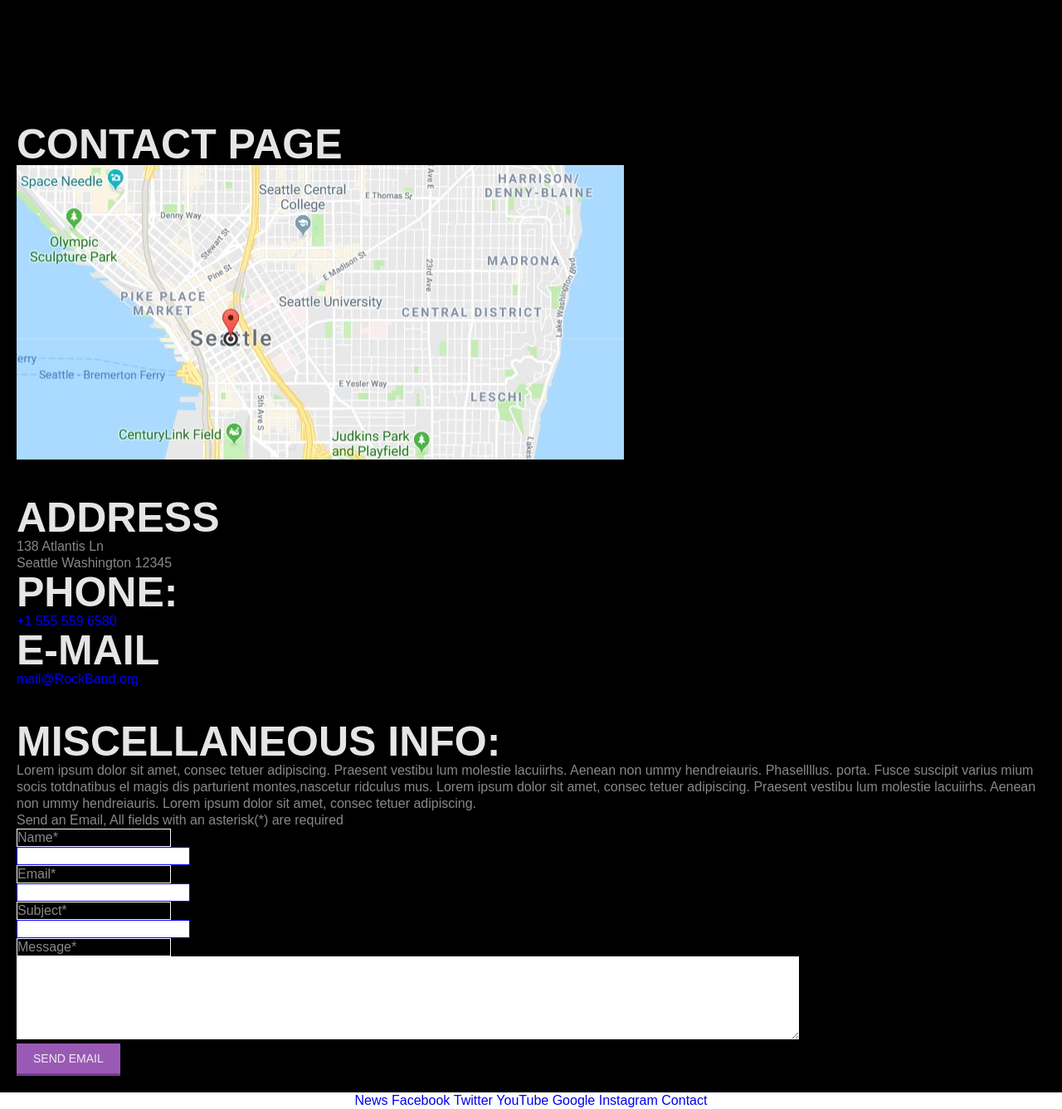
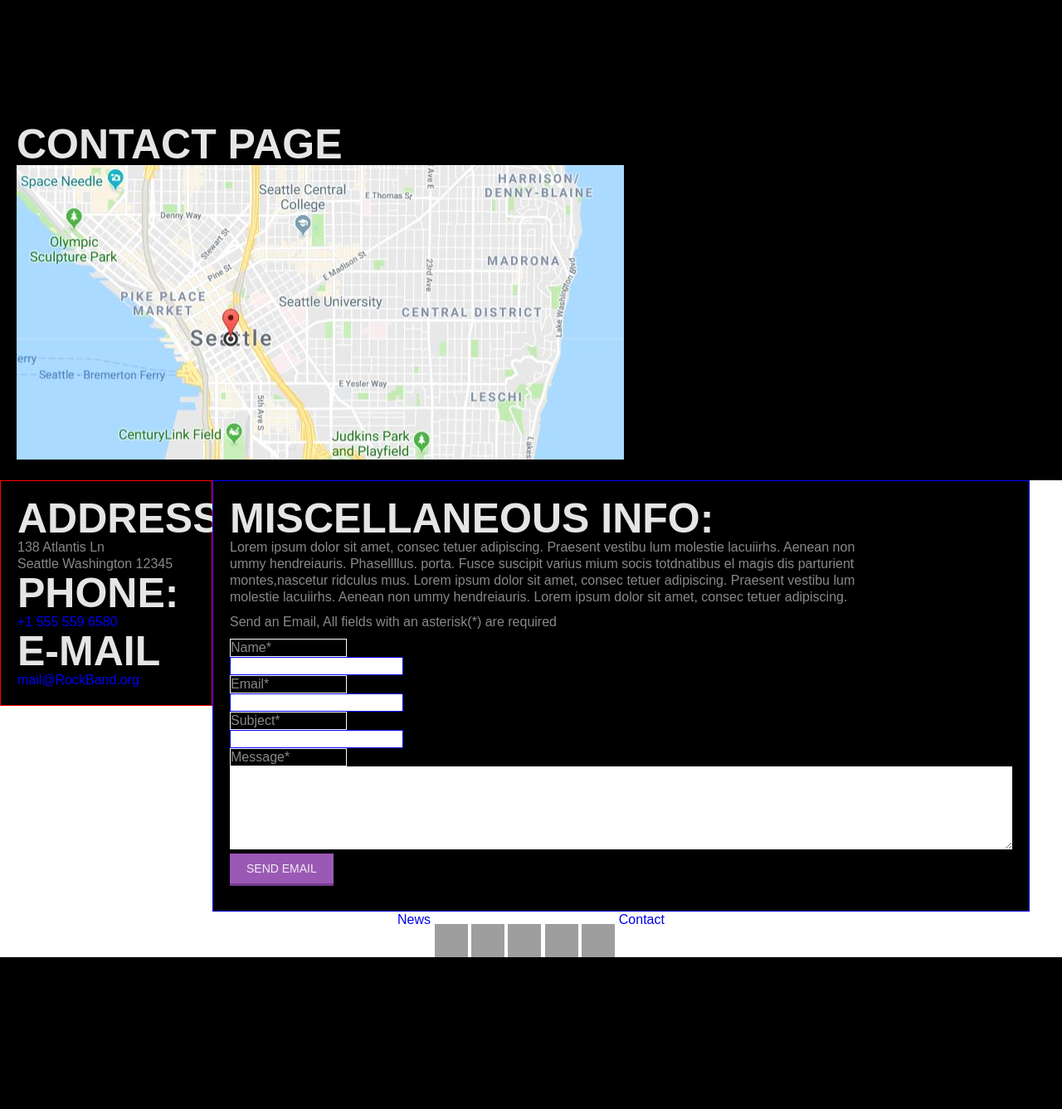
Before and after one commit to StevenPope09/StevenPope09.github.io, a PHP site: page /contact.html in a window 1280 px wide. Shown: the part 659-1996 px from the top of the page at 83% size. After the commit the page ends 1813 px from the top, so only its background shows below. Run offline with PHP 8.4, Linux system fonts and the light colour scheme; grey boxes are pictures that could not be loaded.

Commit message:
added social media css and worked on contact page

```diff
--- a/RockBand/css/main.css
+++ b/RockBand/css/main.css
@@ -18,31 +18,53 @@ body {
     background: #000;
 }
     /*************** BASE STRUCTURE **************/
+.wrapper{
+    max-width: 1500px;
+    margin: 0 auto;
+}
 header{
     margin-bottom: 13rem;
 }
 footer{
     background: white;
     text-align: center;
-
 }
 footer li{
-    display: inline;
+    display: inline-block;
     color: #783C90;
 }
+/*=========================================================SOCIAL MEDIA LINKS*********/
+.social{
+    display: inline-block;
+    width: 4rem;
+    height: 4rem;
+    font-size: 0;
+
+    background: url("../images/social.png");
+    background-size: 20rem 8rem;
+}
+.social:hover{
+    background-position-y: -4rem;
+}
+a[href=facebook] {background-position-x: 0;}
+a[href=twitter] {background-position-x: -4rem;}
+a[href=youtube] {background-position-x: -8rem;}
+a[href=google] {background-position-x: -12rem;}
+a[href=instagram] {background-position-x: -16rem;}
 .heading{
     background: url("../images/band.jpg");
     padding-bottom: 13rem;
 }
+/**===============================================================*/
 .logo{
-    padding-left: 50px;
+
     padding-top: 75px;
 }
 img{
     max-width: 100%;
 }
 
-/*************NAVIGATION*****************/
+/*************NAVIGATION*************==============================****/
 nav{
     padding-top: 2rem;
 
@@ -158,6 +166,12 @@ section::after{
     display: block;
     clear: both;
 }
+footer::after{
+    content: "";
+    display: block;
+    clear: right;
+}
+
 #intro{
     max-width: 50%;
     float: left;
@@ -211,8 +225,22 @@ section::after{
 #map,#miscInfo,#contactInfo{
     background: #000;
 }
-#map img{
-    max-width: 100%;
+#map{
+    max-width: 1500px;
+}
+#contactInfo{
+    border: 1px solid red;
+    max-width: 20%;
+    float: left;
+}
+#miscInfo{
+    max-width: 80%;
+    border: 1px solid blue;
+    float: left ;
+}
+#miscInfo p{
+    max-width: 800px;
+    margin-bottom: 1rem;
 }
 label{
     display: block;
```
Also changed, not shown: other parts of RockBand/css/main.css (+11 -33 lines).
